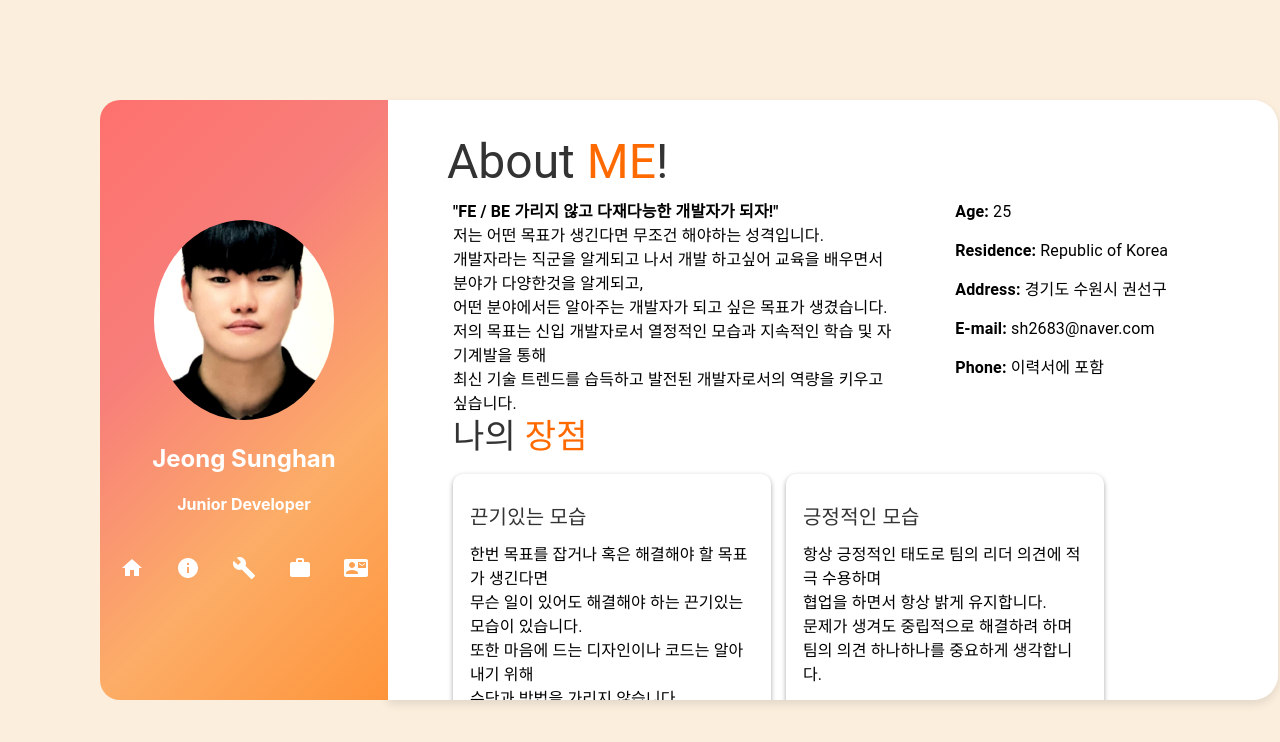
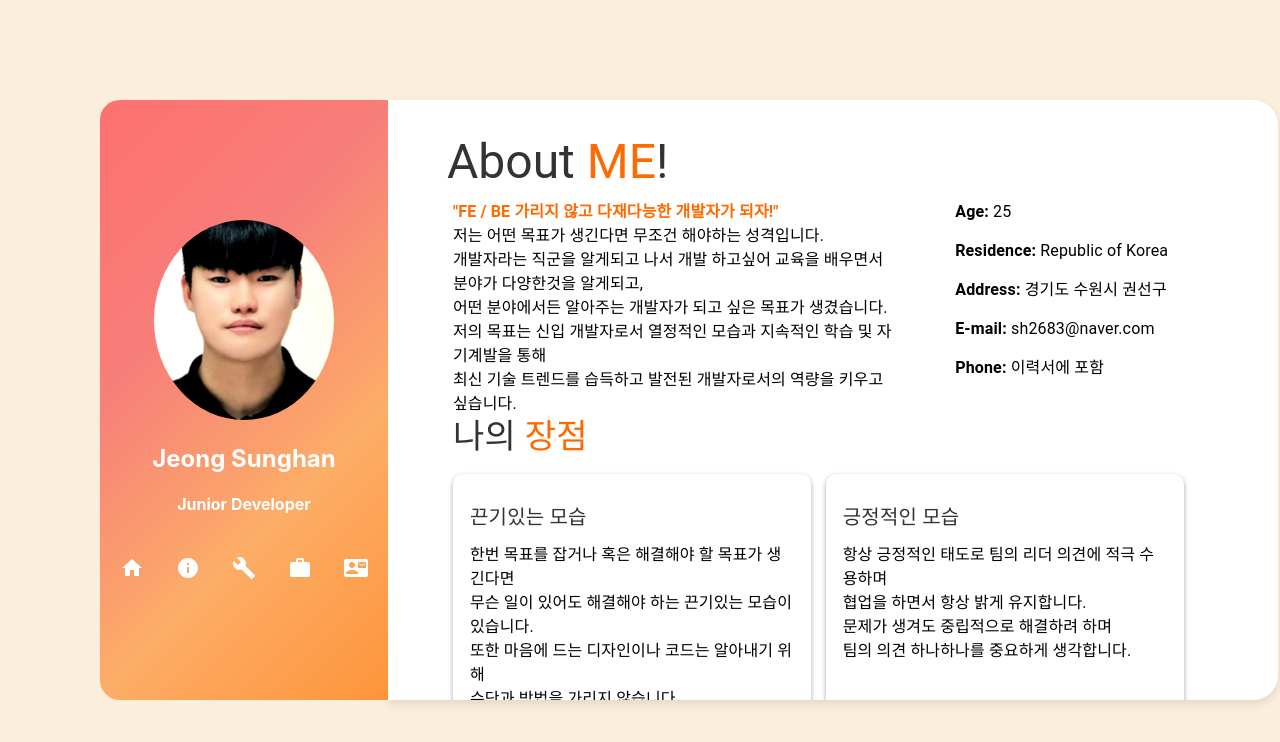
Before and after one commit to JeongSunghan/JeongSunghan.github.io, a React (Create React App) app: page /about in a window 1280 px wide. Shown: the top 742 px of the page. Built offline with nearby package versions, Linux system fonts and the light colour scheme.

Commit message:
Update 09/26
grid template 변경
about me 애니메이션 추가

```diff
--- a/src/pages/AboutMe.jsx
+++ b/src/pages/AboutMe.jsx
@@ -30,17 +30,19 @@ const AboutMe = () => {
           <Typography
             variant="h3"
             className="section-title"
-            sx={{ ml: -2, mt: -2}}
+            sx={{ ml: -2, mt: -2 }}
           >
             About <span className="highlight">ME</span>!
           </Typography>
           <Box className="about-content">
             <Box className="about-description">
               <Typography variant="body1" className="description-text">
-                <span style={{ fontWeight: "bold" }}>
-                  "FE / BE 가리지 않고 다재다능한 개발자가 되자!"
-                  <br />
-                </span>
+                <div className="animate__animated animate__bounceInDown">
+                  <span style={{ fontWeight: "bold", color: "#ff6a00" }}>
+                    "FE / BE 가리지 않고 다재다능한 개발자가 되자!"
+                    <br />
+                  </span>
+                </div>
                 저는 어떤 목표가 생긴다면 무조건 해야하는 성격입니다.
                 <br />
                 개발자라는 직군을 알게되고 나서 개발 하고싶어 교육을 배우면서
--- a/src/styles/AboutMe.css
+++ b/src/styles/AboutMe.css
@@ -52,7 +52,7 @@
 
 .services {
   display: grid;
-  grid-template-columns: repeat(2, 0.4fr);
+  grid-template-columns: repeat(2, 0.45fr);
   gap: 15px;
 }
 
@@ -83,7 +83,7 @@
   width: 100%;
   height: 100%;
   border-radius: 10px;
-  border: 2px solid #ff6a00;
+  border: 1.5px solid #ff6a00;
   box-sizing: border-box;
   z-index: 1;
   transform: scale(0);
```
